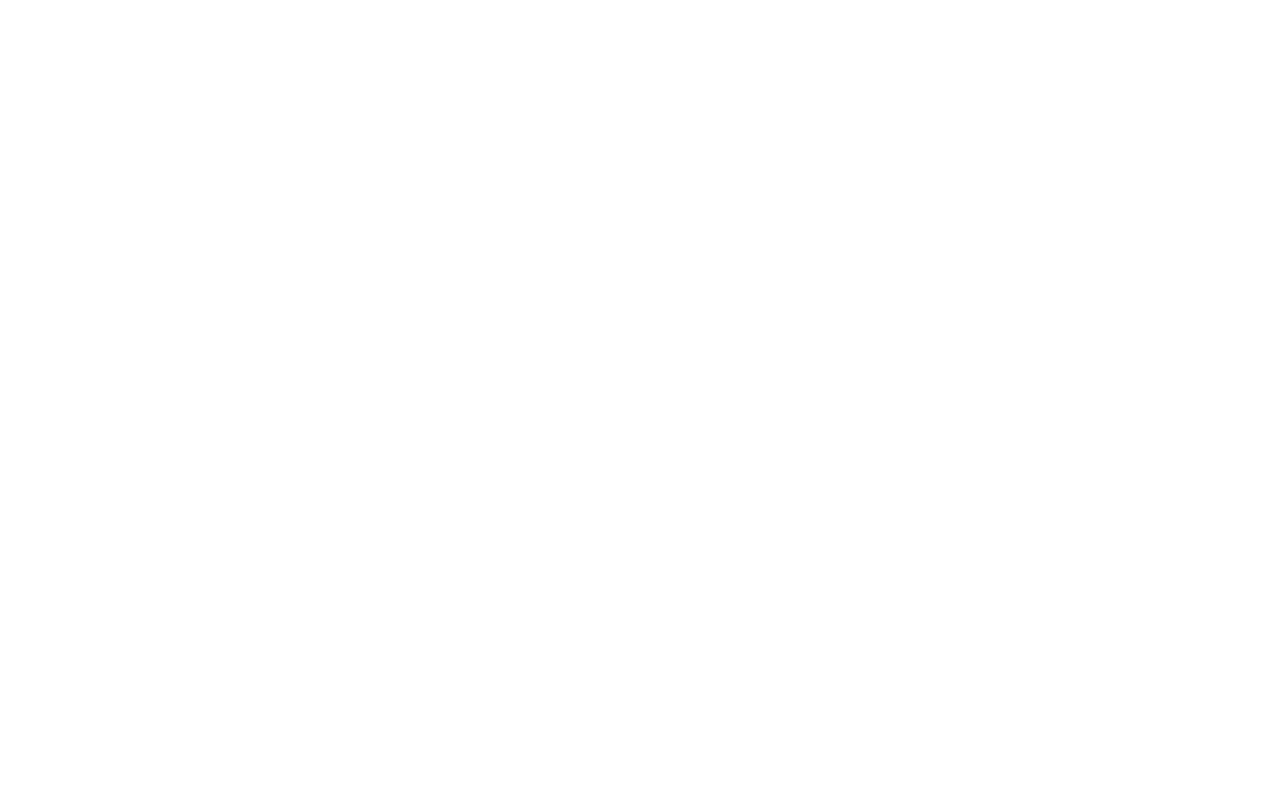
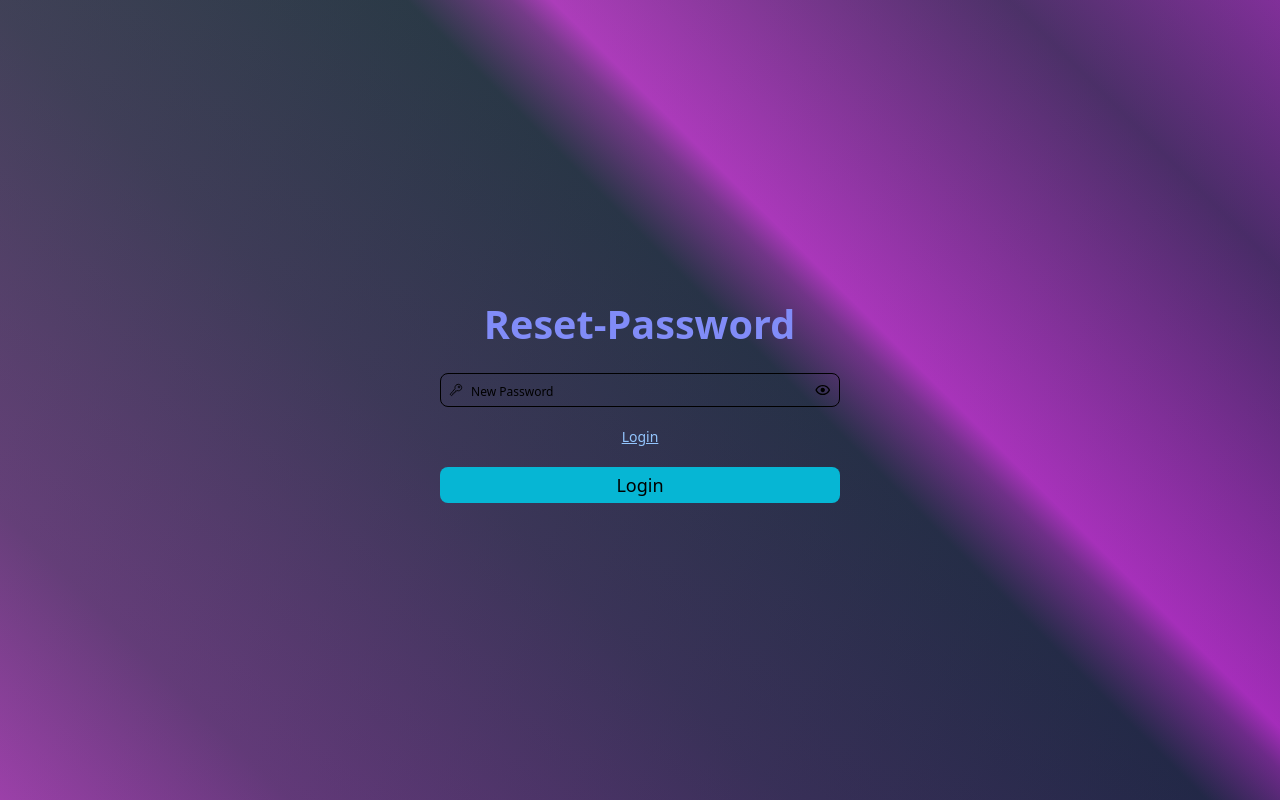
Before and after one commit to aliSajadi001/Advanced-auth, a React (Vite) app: page /reset-password/1 in a window 1280 px wide. Before the commit this address had no page. Built offline with nearby package versions, Linux system fonts and the light colour scheme.

Commit message:
Complete the resete-password page

```diff
--- a/src/App.jsx
+++ b/src/App.jsx
@@ -6,6 +6,7 @@
 let VerifyEmail = lazy(() => import('./pages/VerifyEnail'));
 let Login = lazy(() => import('./pages/Login'));
 let ForgetPassword= lazy(() => import('./pages/ForgetPassword'));
+let ResetPassword= lazy(() => import('./pages/ResetPassword'));
 function App() {
   return (
     <div>
@@ -16,6 +17,7 @@
             <Route path="/verify-email" element={<VerifyEmail />} />
             <Route path="/login" element={<Login />} />
             <Route path="/forget-password" element={<ForgetPassword />} />
+            <Route path="/reset-password/:token" element={<ResetPassword />} />
           </Routes>
         </BrowserRouter>
         <Toaster />
--- /dev/null
+++ b/src/pages/ResetPassword.jsx
@@ -0,0 +1,92 @@
+import { useState } from 'react';
+import Axios from '../axios/Axios';
+import toast from 'react-hot-toast';
+import { Link, useNavigate, useParams } from 'react-router-dom';
+import { BiShow } from 'react-icons/bi';
+import { BiHide } from 'react-icons/bi';
+import { IoKeyOutline } from 'react-icons/io5';
+function ResetPassword() {
+  let { token } = useParams();
+  console.log(token);
+  let navigate = useNavigate();
+  let [password, setPassword] = useState('');
+  let [err, setErr] = useState({});
+  let [loading, setLoading] = useState(false);
+  let [show, setShow] = useState(false);
+
+  let passwordRegEx = /^(?=.*[a-z])(?=.*[A-Z])(?=.*\d).{8,}$/;
+  let handleSubmit = async (e) => {
+    e.preventDefault();
+    let errors = {};
+
+    if (!password.length) {
+      errors.email = 'Email is required';
+    } else if (!passwordRegEx.test(password)) {
+      errors.email = 'Email is not valid';
+    }
+    setErr(errors);
+    if (Object.keys(errors).length === 0) {
+      try {
+        setLoading(true);
+        let { data } = await Axios.post(`auth/reset-Password/${token}`, {
+          password,
+        });
+        if (data.success) {
+          navigate('/login');
+          toast.success(data.message);
+        } else {
+          toast.error(data.message);
+        }
+        setLoading(false);
+      } catch (error) {
+        setLoading(false);
+        console.log(error);
+      }
+    }
+  };
+  return (
+    <form
+      onSubmit={handleSubmit}
+      className="w-full h-screen flex flex-col items-center justify-center register gap-5">
+      <p className="md:text-4xl text-xl text-indigo-400 break-all p-2 font-semibold scale-110 ">
+        Reset-Password
+      </p>
+
+      <div
+        className={`border ${
+          err.password ? 'border-red-800' : 'border-black'
+        } focus-within:ring-1 ring-black  flex items-center gap-2 justify-center w-[80%] sm:w-[400px]  rounded-lg px-2 py-1 `}>
+        <IoKeyOutline />
+        <input
+          value={password}
+          onChange={(e) => setPassword(e.target.value)}
+          className="  w-full bg-transparent outline-none placeholder:text-black placeholder:text-xs"
+          type={show ? 'text' : 'password'}
+          placeholder="New Password"
+        />
+        {show ? (
+          <BiHide
+            onClick={() => setShow(!show)}
+            className="cursor-pointer text-xl"
+          />
+        ) : (
+          <BiShow
+            onClick={() => setShow(!show)}
+            className="cursor-pointer text-xl"
+          />
+        )}
+      </div>
+
+      <Link className="text-sm font-medium underline text-blue-300" to="/login">
+        Login
+      </Link>
+      <button
+        disabled={loading}
+        className="w-[80%] disabled:cursor-not-allowed sm:w-[400px] py-1 bg-cyan-500 hover:bg-cyan-700 rounded-lg font-medium text-lg ">
+        Login
+      </button>
+    </form>
+  );
+}
+
+export default ResetPassword;
```
